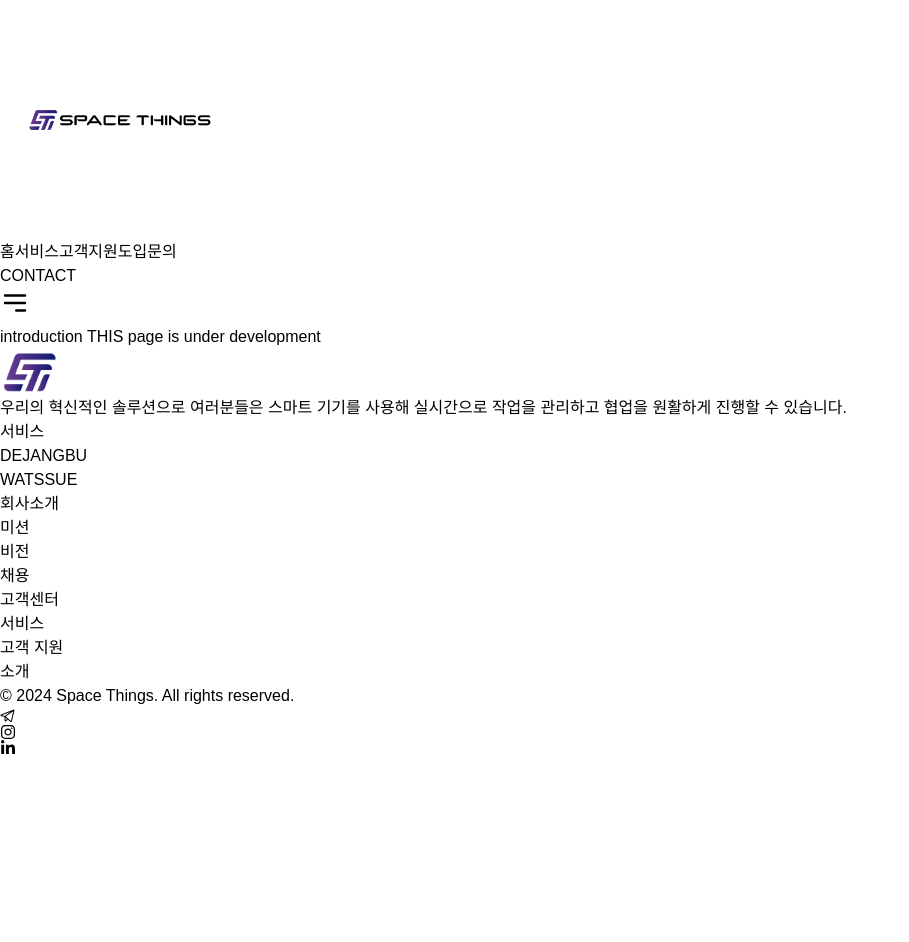
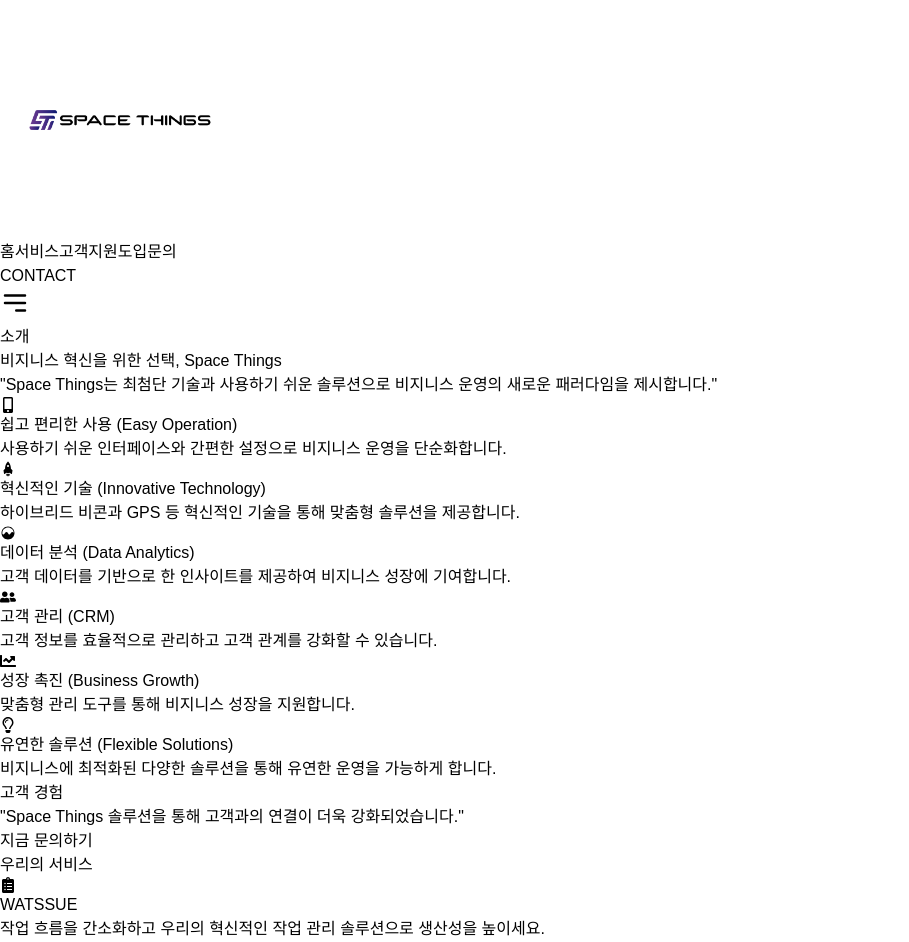
Before and after one commit to Souravhere/spacethings, a Next.js app: page /introduction in a window 1280 px wide. Shown: the top 942 px of the page, without its empty margins (0-909 px from the left). Before the commit the page ends 800 px from the top, so only its background shows below. Built offline with nearby package versions, Linux system fonts and the light colour scheme; a web font is replaced by a local one.

Commit message:
introduction page created

```diff
--- a/src/app/introduction/page.tsx
+++ b/src/app/introduction/page.tsx
@@ -1,11 +1,144 @@
-import React from 'react'
+"use client";
+import ServicesPage from "@/components/Servicespage";
+import { motion } from "framer-motion";
+import { FaMobileAlt, FaChartLine, FaRegLightbulb, FaUserFriends } from "react-icons/fa";
+import { IoIosAnalytics, IoMdRocket } from "react-icons/io";
 
-function page() {
+const sectionVariants = {
+  hidden: { opacity: 0, y: 50 },
+  visible: { opacity: 1, y: 0, transition: { duration: 0.5 } },
+};
+
+const listVariants = {
+  hidden: { opacity: 0 },
+  visible: {
+    opacity: 1,
+    transition: {
+      staggerChildren: 0.2,
+    },
+  },
+};
+
+const itemVariants = {
+  hidden: { opacity: 0, y: 20 },
+  visible: { opacity: 1, y: 0, transition: { type: "spring", stiffness: 100 } },
+};
+
+export default function IntroductionPage() {
   return (
-    <div>
-        introduction THIS page is under development
+    <div className="bg-white min-h-screen py-24 px-6 sm:px-12 lg:px-24">
+      {/* Hero Section */}
+      <motion.div
+        className="text-center mb-12"
+        initial="hidden"
+        whileInView="visible"
+        viewport={{ once: true }}
+        variants={sectionVariants}
+      >
+        <h1 className="text-4xl font-bold text-gray-900">소개</h1>
+        <p className="mt-4 text-lg text-gray-600">비지니스 혁신을 위한 선택, Space Things</p>
+      </motion.div>
+
+      {/* Introduction Section */}
+      <motion.div
+        className="max-w-4xl mx-auto text-center mb-16"
+        initial="hidden"
+        whileInView="visible"
+        viewport={{ once: true }}
+        variants={sectionVariants}
+      >
+        <p className="text-xl text-gray-700">
+          "Space Things는 최첨단 기술과 사용하기 쉬운 솔루션으로 비지니스 운영의 새로운 패러다임을 제시합니다."
+        </p>
+      </motion.div>
+
+      {/* Key Solutions Section */}
+      <motion.div
+        className="grid grid-cols-1 md:grid-cols-2 gap-8 max-w-6xl mx-auto"
+        initial="hidden"
+        whileInView="visible"
+        viewport={{ once: true }}
+        variants={listVariants}
+      >
+        <FeatureCard
+          icon={<FaMobileAlt className="text-blue-500 text-4xl" />}
+          title="쉽고 편리한 사용 (Easy Operation)"
+          description="사용하기 쉬운 인터페이스와 간편한 설정으로 비지니스 운영을 단순화합니다."
+        />
+        <FeatureCard
+          icon={<IoMdRocket className="text-purple-500 text-4xl" />}
+          title="혁신적인 기술 (Innovative Technology)"
+          description="하이브리드 비콘과 GPS 등 혁신적인 기술을 통해 맞춤형 솔루션을 제공합니다."
+        />
+        <FeatureCard
+          icon={<IoIosAnalytics className="text-red-500 text-4xl" />}
+          title="데이터 분석 (Data Analytics)"
+          description="고객 데이터를 기반으로 한 인사이트를 제공하여 비지니스 성장에 기여합니다."
+        />
+        <FeatureCard
+          icon={<FaUserFriends className="text-green-500 text-4xl" />}
+          title="고객 관리 (CRM)"
+          description="고객 정보를 효율적으로 관리하고 고객 관계를 강화할 수 있습니다."
+        />
+        <FeatureCard
+          icon={<FaChartLine className="text-orange-500 text-4xl" />}
+          title="성장 촉진 (Business Growth)"
+          description="맞춤형 관리 도구를 통해 비지니스 성장을 지원합니다."
+        />
+        <FeatureCard
+          icon={<FaRegLightbulb className="text-yellow-500 text-4xl" />}
+          title="유연한 솔루션 (Flexible Solutions)"
+          description="비지니스에 최적화된 다양한 솔루션을 통해 유연한 운영을 가능하게 합니다."
+        />
+      </motion.div>
+
+      {/* Customer Experience Section */}
+      <motion.div
+        className="text-center my-16"
+        initial="hidden"
+        whileInView="visible"
+        viewport={{ once: true }}
+        variants={sectionVariants}
+      >
+        <h2 className="text-3xl font-semibold text-gray-900">고객 경험</h2>
+        <p className="text-gray-700 mt-4">
+          "Space Things 솔루션을 통해 고객과의 연결이 더욱 강화되었습니다."
+        </p>
+      </motion.div>
+
+      {/* Call-to-Action */}
+      <motion.div
+        className="flex justify-center"
+        initial="hidden"
+        whileInView="visible"
+        viewport={{ once: true }}
+        variants={sectionVariants}
+      >
+        <a href="/contact" className="bg-blue-600 text-white font-bold py-3 px-6 rounded-lg hover:bg-blue-700 transition duration-300">
+          지금 문의하기
+        </a>
+      </motion.div>
+      <div className="mt-8">
+      <ServicesPage/>
+      </div>
     </div>
-  )
+  );
 }
-
-export default page
+type ServiceCardProps = {
+  icon: JSX.Element;
+  title: string;
+  description: string;
+};
+// Feature Card Component
+function FeatureCard({ icon, title, description }: ServiceCardProps) {
+  return (
+    <motion.div
+      className="bg-white rounded-lg shadow-md p-6 text-center"
+      variants={itemVariants}
+    >
+      <div className="mb-4 flex justify-center">{icon}</div>
+      <h3 className="text-xl font-semibold text-gray-900 mb-2">{title}</h3>
+      <p className="text-gray-600">{description}</p>
+    </motion.div>
+  );
+}
```
